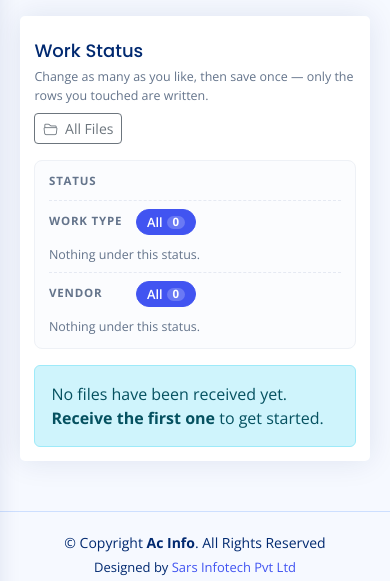
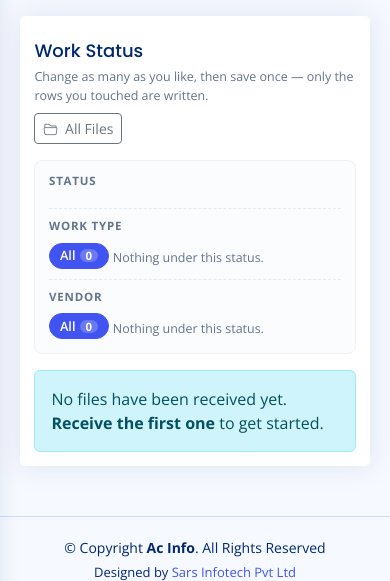
Before and after one commit to sachin60140/acinfo, a Laravel app: template resources/views/admin/work/status.blade.php in a window 390 px wide. Shown: the part 128-709 px from the top of the page. Run offline with Laravel 12, Linux system fonts and the light colour scheme; the template is opened without the code that fills it, so the values that code supplies are empty; the visitor is signed in with stand-in values (Sample User, id 1); data comes from the database, SQL or seed files in the repository; style sheets or scripts are compiled from the project's sources.

Commit message:
Let the status board's filter chips swipe on a phone
Wrapped, the board's three rows of chips (status, work type, vendor) took
fourteen lines of a 390px phone, and the board began a scroll and a half
down. Held sideways, a phone barely 400px tall was filled by them whole.

On a phone, upright or turned, each row is now one line that swipes
sideways, under its label; on a tablet or a desk nothing changes (the
strip is display: contents there). The board starts on the first screen.

- The chosen chip is brought into view in its strip, so a vendor or a
  status near the end of a row is still seen to be the one chosen.
- The end of a strip with more beyond it fades, and the strip runs to the
  edges of the bar so a cut-off chip shows the row goes on.
- Set up again on every screen navigate.js swaps in, and when the phone
  is turned (chip-strips.js).

Measured in a browser at 360, 390, 820 and 1280: nothing scrolls the
page sideways, a finger drag scrolls a strip and its ends follow, and the
tablet and desk layouts are unchanged.

Tests: chip-strips.test.js (the chosen chip, the ends, a swapped-in
screen, the rules in their block) and a ResponsiveTest that every chip
sits in a strip with its label outside it; each failed without the change.
PHP 1523 passed, JS 707 passed.

Co-Authored-By: Claude Opus 5.5 <noreply@anthropic.com>
Claude-Session: https://claude.ai/code/session_018z2SQkQB85xHrkYwRXDgyj

```diff
--- a/resources/js/app.js
+++ b/resources/js/app.js
@@ -1,3 +1,4 @@
+import { watchChipStrips } from './chip-strips';
 import { mount } from './mounts';
 import { sidebar } from './sidebar';
 import './navigate';
@@ -19,3 +20,7 @@ mount();
 // The menu rolls its sections up. One delegated listener, set once: the
 // sidebar itself is replaced on every visit.
 sidebar();
+
+// The status board's filter chips, as strips to swipe along on a phone: the
+// chosen chip brought into view, and each strip's ends marked.
+watchChipStrips();
--- /dev/null
+++ b/resources/js/chip-strips.js
@@ -0,0 +1,96 @@
+/*
+ * The status board's filters, as strips a thumb swipes along on a phone.
+ *
+ * Wrapped, the three rows of chips (status, work type, vendor) took more than
+ * a phone's first screen, so the board under them started a scroll away. On a
+ * phone each row is now one line that scrolls sideways (the rules are in
+ * admin/work/status.blade.php); this is the part a stylesheet cannot do.
+ *
+ * - The chosen chip is brought into its strip's view. A vendor near the end of
+ *   the row was chosen, the page came back with the strip at its start, and
+ *   nothing on the screen said which vendor the board was showing.
+ * - Each strip says which of its ends has more beyond it (data-more), and the
+ *   stylesheet fades that end, so a strip reads as one to swipe and not as all
+ *   there is.
+ *
+ * Where the strips do not scroll (a tablet, a desk) there is nothing to bring
+ * into view and nothing beyond either end, and this does nothing.
+ */
+
+const STRIP = '.filter-chips';
+
+/** Within a pixel: scroll positions are fractional on a high-density screen. */
+const SLACK = 1;
+
+/**
+ * Bring the strip's chosen chip into view, centred where there is room, by
+ * scrolling the strip alone. scrollIntoView would move the page as well, and a
+ * board that loads already scrolled past its own filters is worse than one
+ * whose chosen chip has to be looked for.
+ */
+export function revealChosen(strip) {
+    const chosen = strip.querySelector('.chip.active');
+
+    if (! chosen || strip.scrollWidth <= strip.clientWidth + SLACK) {
+        return;
+    }
+
+    const box = strip.getBoundingClientRect();
+    const chip = chosen.getBoundingClientRect();
+
+    if (chip.left >= box.left && chip.right <= box.right) {
+        return;
+    }
+
+    strip.scrollLeft += chip.left - box.left - (box.width - chip.width) / 2;
+}
+
+/** Which ends of the strip have more beyond them: none, start, end or both. */
+export function markEnds(strip) {
+    const furthest = strip.scrollWidth - strip.clientWidth;
+    const before = strip.scrollLeft > SLACK;
+    const after = furthest > SLACK && strip.scrollLeft < furthest - SLACK;
+
+    strip.dataset.more = before && after ? 'both' : before ? 'start' : after ? 'end' : 'none';
+}
+
+/** Every strip on the page: its chosen chip in view, its ends marked. */
+export function chipStrips(root = document) {
+    for (const strip of root.querySelectorAll(STRIP)) {
+        revealChosen(strip);
+        markEnds(strip);
+
+        // Once per strip. A strip that arrives with the next screen is a new
+        // element, and the one it replaced took its listener with it.
+        if (! strip.dataset.swipeWatched) {
+            strip.dataset.swipeWatched = '1';
+            strip.addEventListener('scroll', () => markEnds(strip), { passive: true });
+        }
+    }
+}
+
+/**
+ * At load, on every screen navigate.js swaps in (DOMContentLoaded fires once
+ * per session now, not once per screen), and when the phone is turned, which
+ * can make a strip scroll that did not or stop one that did.
+ */
+export function watchChipStrips() {
+    chipStrips();
+
+    document.addEventListener('acinfo:content', () => chipStrips());
+
+    let pending = false;
+
+    window.addEventListener('resize', () => {
+        if (pending) {
+            return;
+        }
+
+        pending = true;
+
+        requestAnimationFrame(() => {
+            pending = false;
+            chipStrips();
+        });
+    });
+}
--- a/resources/views/admin/work/status.blade.php
+++ b/resources/views/admin/work/status.blade.php
@@ -13,6 +13,64 @@
             border: 1px solid #eef1f6;
             border-radius: 8px;
             padding: 0.7rem 0.85rem;
+        }
+
+        /* A row's chips, in a strip of their own. On a tablet or a desk the
+           strip is no box at all, and the chips wrap beside their label as
+           they always have. */
+        .filter-chips {
+            display: contents;
+        }
+
+        /*
+         * On a phone, one line a row that swipes sideways.
+         *
+         * Wrapped, the three rows took more than a phone's first screen: on a
+         * 390px phone the board began a scroll and a half down, under
+         * fourteen lines of chips. Held sideways a phone is barely 400px tall,
+         * and the rows filled it whole, which is the second query. The strip
+         * runs to the edges of the bar, so a chip cut off there shows the row
+         * goes on; the end with more beyond it fades (chip-strips.js marks
+         * which), and the chosen chip is brought into view.
+         */
+        @media (max-width: 575.98px), (pointer: coarse) and (max-height: 500px) {
+            .filter-chips {
+                display: flex;
+                flex: 1 1 100%;
+                flex-wrap: nowrap;
+                gap: var(--s-1);
+                margin-inline: -0.85rem;
+                min-width: 0;
+                overflow-x: auto;
+                overscroll-behavior-x: contain;
+                padding: 2px 0.85rem;
+                scroll-padding-inline: 0.85rem;
+                scrollbar-width: none;
+            }
+
+            .filter-chips::-webkit-scrollbar {
+                display: none;
+            }
+
+            .filter-chips > * {
+                flex: none;
+                white-space: nowrap;
+            }
+
+            .filter-chips[data-more="end"] {
+                -webkit-mask-image: linear-gradient(to right, #000 calc(100% - 2.5rem), transparent);
+                mask-image: linear-gradient(to right, #000 calc(100% - 2.5rem), transparent);
+            }
+
+            .filter-chips[data-more="start"] {
+                -webkit-mask-image: linear-gradient(to left, #000 calc(100% - 2.5rem), transparent);
+                mask-image: linear-gradient(to left, #000 calc(100% - 2.5rem), transparent);
+            }
+
+            .filter-chips[data-more="both"] {
+                -webkit-mask-image: linear-gradient(to right, transparent, #000 2.5rem, #000 calc(100% - 2.5rem), transparent);
+                mask-image: linear-gradient(to right, transparent, #000 2.5rem, #000 calc(100% - 2.5rem), transparent);
+            }
         }
 
         /* ---- Board ------------------------------------------------------ */
@@ -220,6 +278,7 @@
                 <div class="filter-bar mb-3">
                     <div class="filter-row">
                         <span class="filter-key">Status</span>
+                        <div class="filter-chips">
                             @foreach ($tabs as $key => $text)
                                 @php $count = $statusCounts[$key] ?? 0; @endphp
                                 {{-- The work type carries across, so changing status
@@ -230,9 +289,11 @@
                                 </a>
                             @endforeach
                         </div>
+                    </div>
 
                     <div class="filter-row">
                         <span class="filter-key">Work Type</span>
+                        <div class="filter-chips">
                             <a href="{{ route('workfile.status', array_filter(['status' => $filter, 'vendor' => $vendorId])) }}"
                                class="chip {{ $workTypeId === null ? 'active' : '' }}">
                                 All <span class="n">{{ $statusCounts[$filter] ?? 0 }}</span>
@@ -246,11 +307,13 @@
                                 <span class="side-hint">Nothing under this status.</span>
                             @endforelse
                         </div>
+                    </div>
 
                     {{-- Chasing work is usually chasing one vendor: you have them
                          on the phone and want their files, not everybody's. --}}
                     <div class="filter-row">
                         <span class="filter-key">Vendor</span>
+                        <div class="filter-chips">
                             <a href="{{ route('workfile.status', array_filter(['status' => $filter, 'work_type' => $workTypeId])) }}"
                                class="chip {{ $vendorId === null ? 'active' : '' }}">
                                 All <span class="n">{{ $statusCounts[$filter] ?? 0 }}</span>
@@ -264,6 +327,7 @@
                             @empty
                                 <span class="side-hint">Nothing under this status.</span>
                             @endforelse
+                        </div>
                     </div>
                 </div>
 
```
Also changed, not shown: resources/js/chip-strips.test.js (added, +155 -0 lines), tests/Feature/ResponsiveTest.php (+32 -0 lines), 3 other files. Lines whose indentation alone changed are shown as unchanged.
